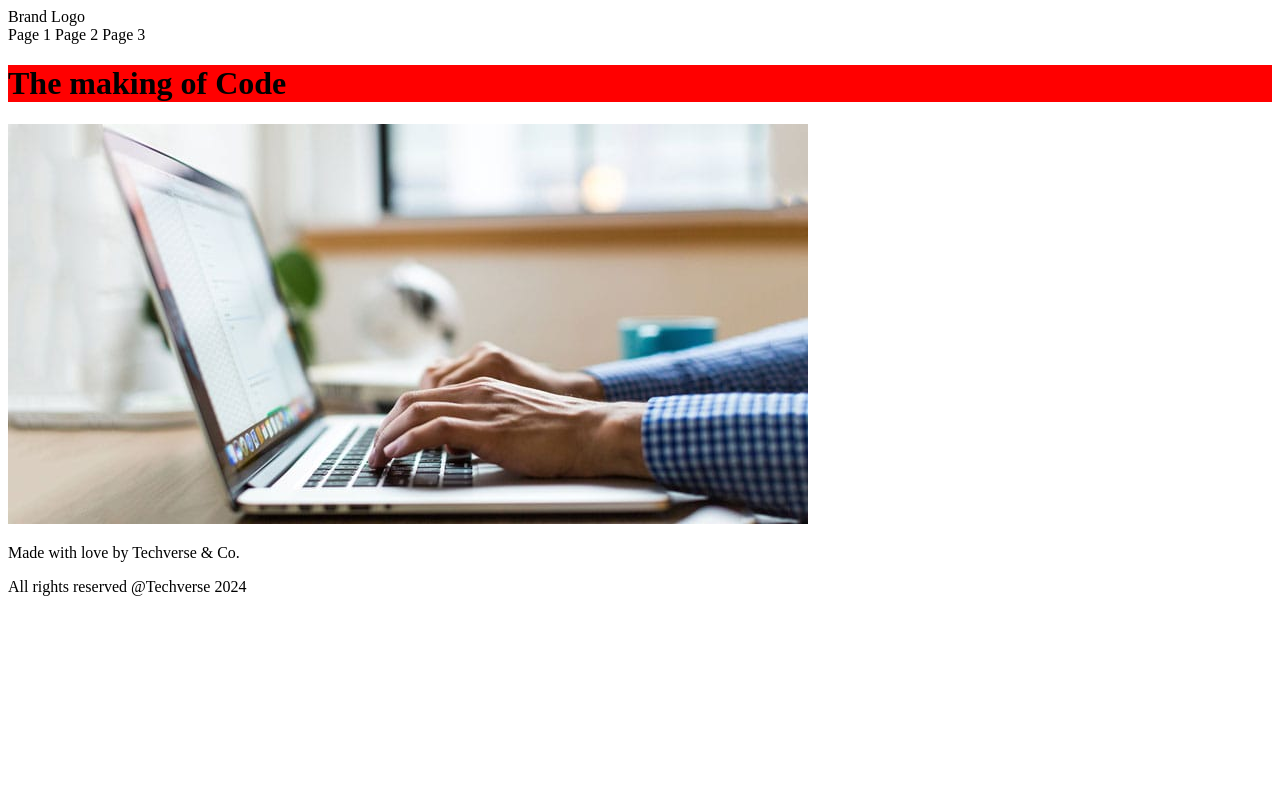
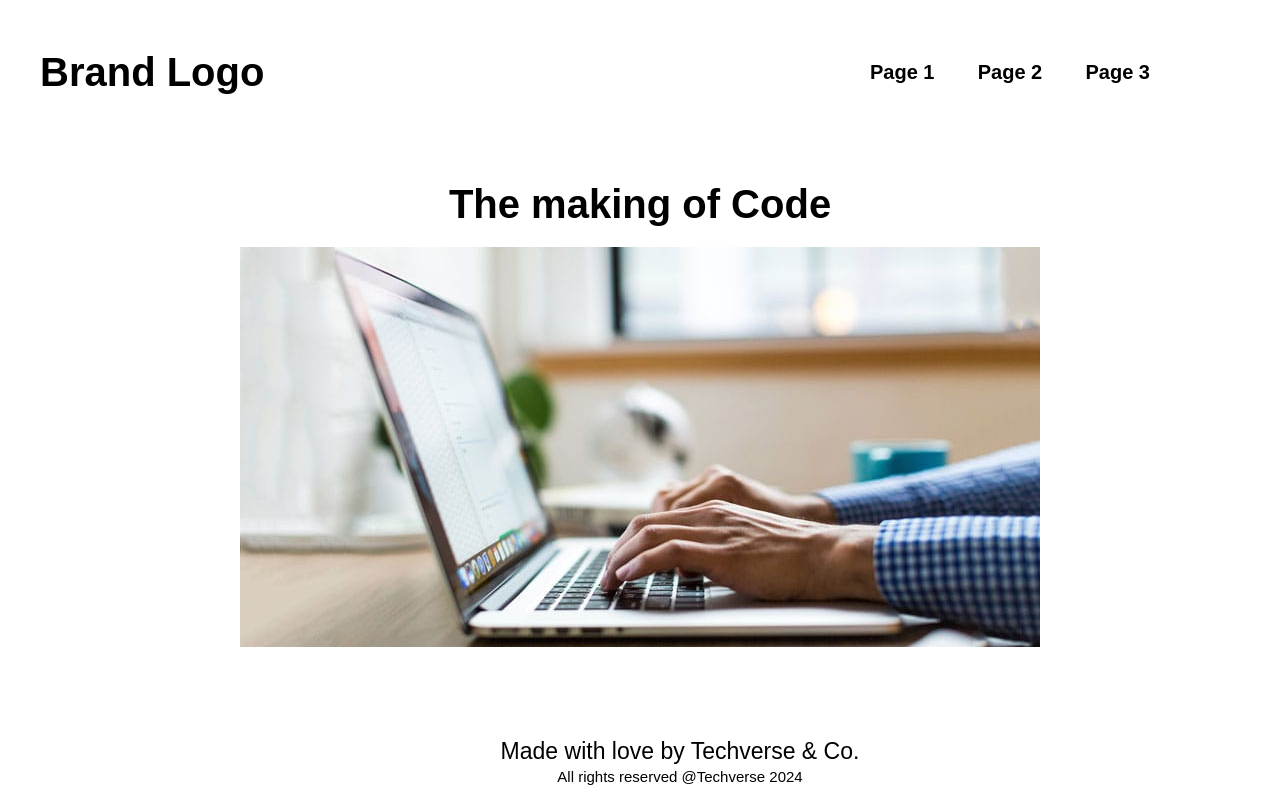
Before and after one commit to brytebee/git-demo, a plain HTML site: page index.html in a window 1280 px wide. Drawn offline with Linux system fonts and the light colour scheme.

Commit message:
Update app styles

```diff
--- a/index.html
+++ b/index.html
@@ -1,27 +1,30 @@
 <!DOCTYPE html>
 <html lang="en">
+
 <head>
   <meta charset="UTF-8" />
   <meta name="viewport" content="width=device-width, initial-scale=1.0" />
   <title>The Techverse Co</title>
   <link rel="stylesheet" href="./styles.css" />
 </head>
+
 <body>
-    <nav>
-      <span>Brand Logo</span>
-      <section>
+  <nav class="nav">
+    <span class="brand">Brand Logo</span>
+    <section class="links">
       <span>Page 1</span>
       <span>Page 2</span>
       <span>Page 3</span>
     </section>
   </nav>
-    <main>
+  <main class="main">
     <h1>The making of Code</h1>
     <img src="./assets/images/typing.jpg" alt="typing" />
   </main>
-    <footer>
-      <p>Made with love by Techverse & Co.</p>
-      <p>All rights reserved @Techverse 2024</p>
+  <footer class="footer">
+    <span class="company">Made with love by Techverse & Co.</span>
+    <span class="copyright">All rights reserved @Techverse 2024</span>
   </footer>
 </body>
+
 </html>
--- a/styles.css
+++ b/styles.css
@@ -1,3 +1,71 @@
-h1 {
-  background-color: red;
+body {
+  margin: 0;
+  padding: 40px;
+  font-family: Arial, sans-serif;
 }
+
+.nav {
+  padding: 10px 0px;
+  display: flex;
+  justify-content: space-between;
+  align-items: center;
+}
+
+.brand {
+  font-size: 40px;
+  font-weight: bold;
+}
+
+.links {
+  display: flex;
+  justify-content: space-between;
+  align-items: center;
+  width: 300px;
+  margin-right: 80px;
+}
+
+.links span {
+  text-decoration: none;
+  color: black;
+  font-size: 20px;
+  font-weight: bold;
+  padding: 10px;
+  cursor: pointer;
+}
+
+.main {
+  display: flex;
+  justify-content: center;
+  align-items: center;
+  flex-direction: column;
+  margin-top: 50px;
+}
+
+.main h1 {
+  font-size: 40px;
+  font-weight: bold;
+  margin-bottom: 20px;
+}
+
+.footer {
+  position: fixed;
+  bottom: 0;
+  width: 100%;
+  padding: 5px 0px;
+  text-align: center;
+  display: flex;
+  justify-content: center;
+  align-items: center;
+  flex-direction: column;
+  gap: 3px;
+}
+
+.company {
+  font-size: 23px;
+  font-weight: semi-bold;
+}
+
+.copyright {
+  font-size: 15px;
+  margin-bottom: 10px;
+}
```
Lines whose indentation alone changed are shown as unchanged.
